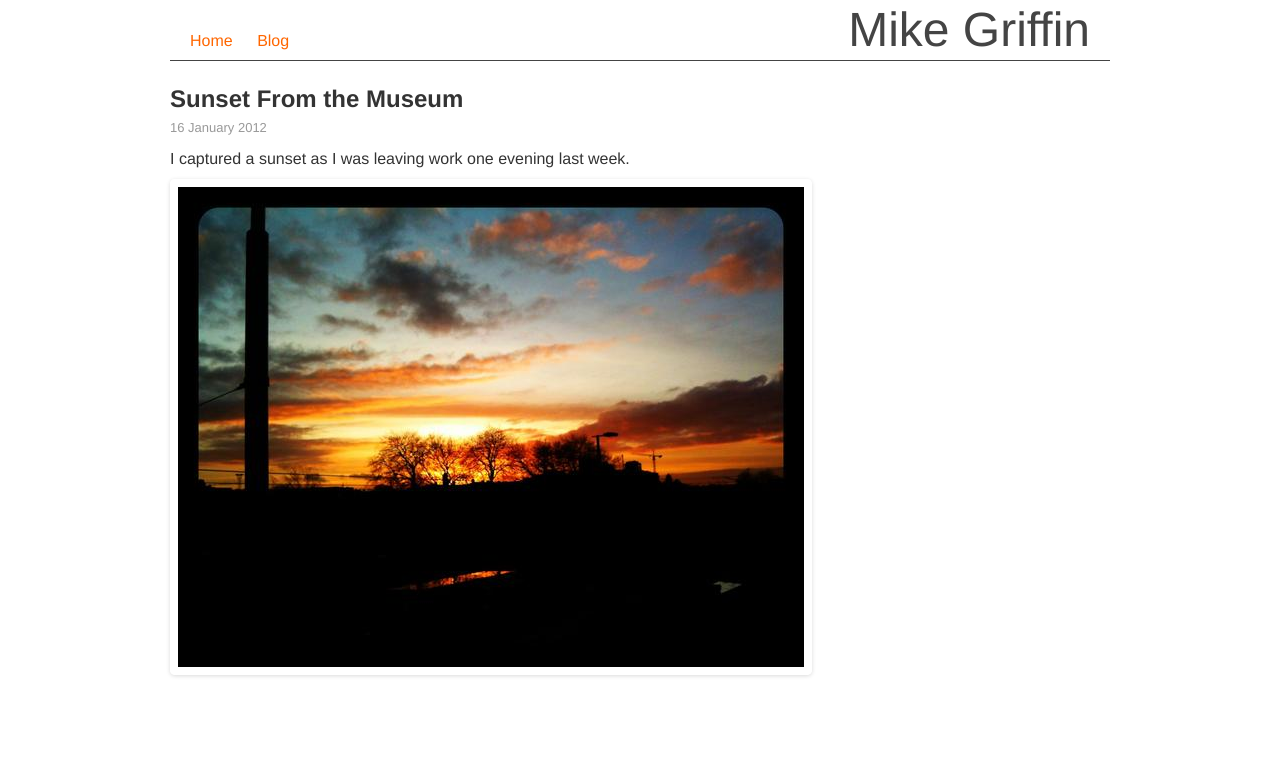
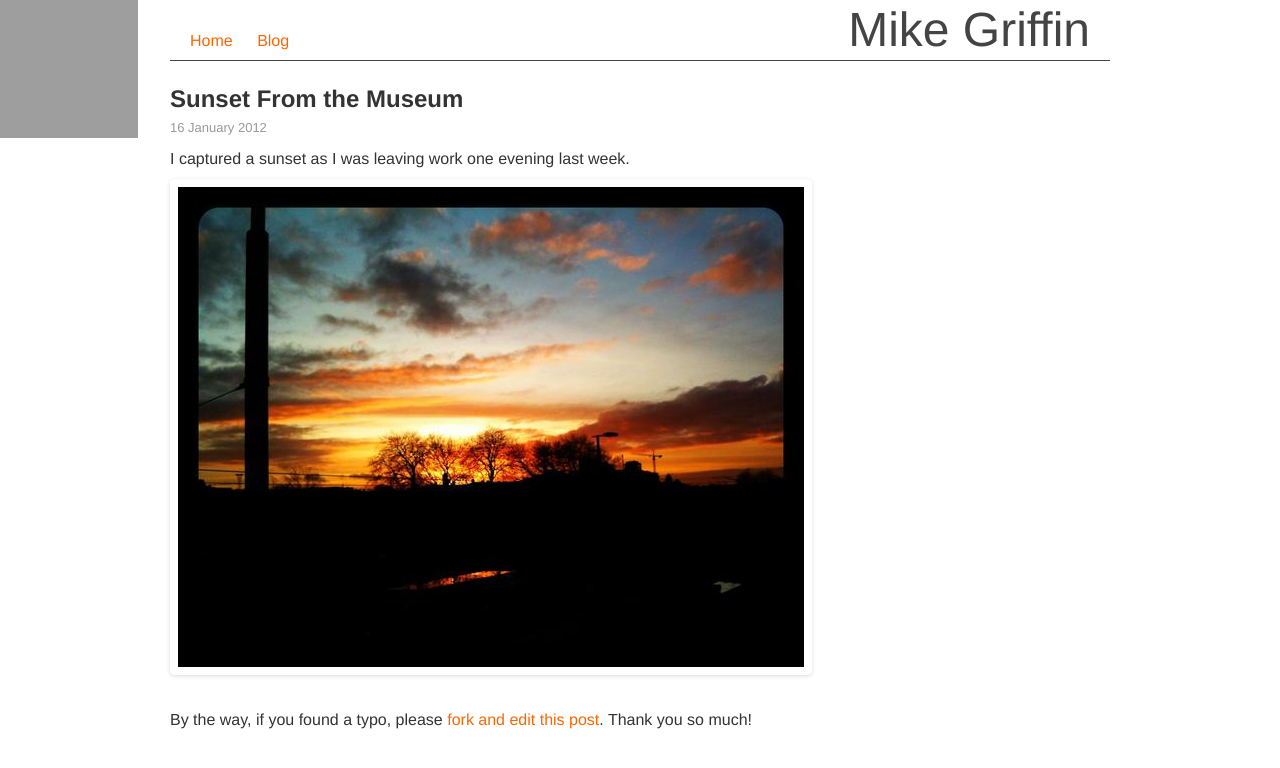
Before and after one commit to mgriffin/mikegriffin, a Jekyll site: the page built from _posts/2012-01-16-sunset-from-the-museum.markdown, in a window 1280 px wide. Shown: the top 768 px of the page. Built offline with Jekyll 4.4.1, drawn with Linux system fonts in a browser that asks for light colours; Markdown is read by kramdown in place of the engine named in the settings; grey boxes are pictures that could not be loaded.

Commit message:
Adds a fork me banner and a call to fix things in each post

```diff
--- a/_layouts/layout.html
+++ b/_layouts/layout.html
@@ -11,6 +11,7 @@
   </head>
   <body>
     <div class="container">
+      <a id="forkme_banner" href="https://github.com/mgriffin/mikegriffin">View on GitHub</a>
       <div id="header">
         <a id="header_name" href="/">Mike Griffin</a>
         <ul id="links">
--- a/_layouts/layout_with_javascript.html
+++ b/_layouts/layout_with_javascript.html
@@ -16,6 +16,7 @@
   </head>
   <body>
     <div class="container">
+      <a id="forkme_banner" href="https://github.com/mgriffin/mikegriffin">View on GitHub</a>
       <div id="header">
         <a id="header_name" href="/">Mike Griffin</a>
         <ul id="links">
--- a/_layouts/post.html
+++ b/_layouts/post.html
@@ -8,5 +8,8 @@ layout: layout
     <p class="date">{{ page.date | date: '%d %B %Y' }}</p>
     {{ content }}
 
+    <p class="fork-and-edit">
+      By the way, if you found a typo, please <a href="http://github.com/mgriffin/mikegriffin/edit/master/{{ page.path }}">fork and edit this post</a>. Thank you so much!
+    </p>
   </div>
 </div>
--- a/css/mg.css
+++ b/css/mg.css
@@ -80,3 +80,20 @@ time {
   font-size: 13px;
   display: inline-block;
 }
+a#forkme_banner {
+  position: absolute;
+  top: 0;
+  left: 0;
+  width: 138px;
+  height: 138px;
+  display: block;
+  background: transparent url(../images/fork-sprite.png) 0 0 no-repeat;
+  text-indent: -9000px;
+  z-index: 3;
+}
+a#forkme_banner:hover {
+  background-position: 0 -138px;
+}
+.fork-and-edit {
+  padding-top: 25px;
+}
```
